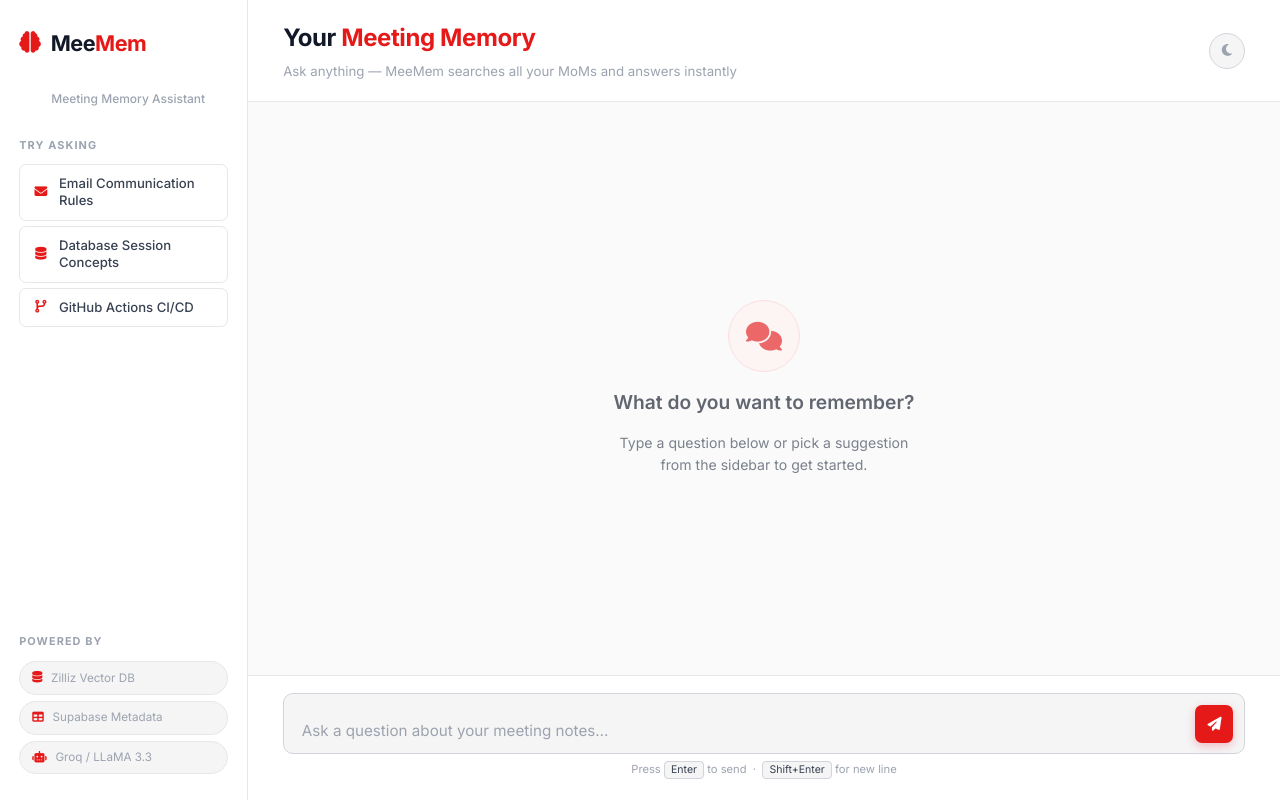
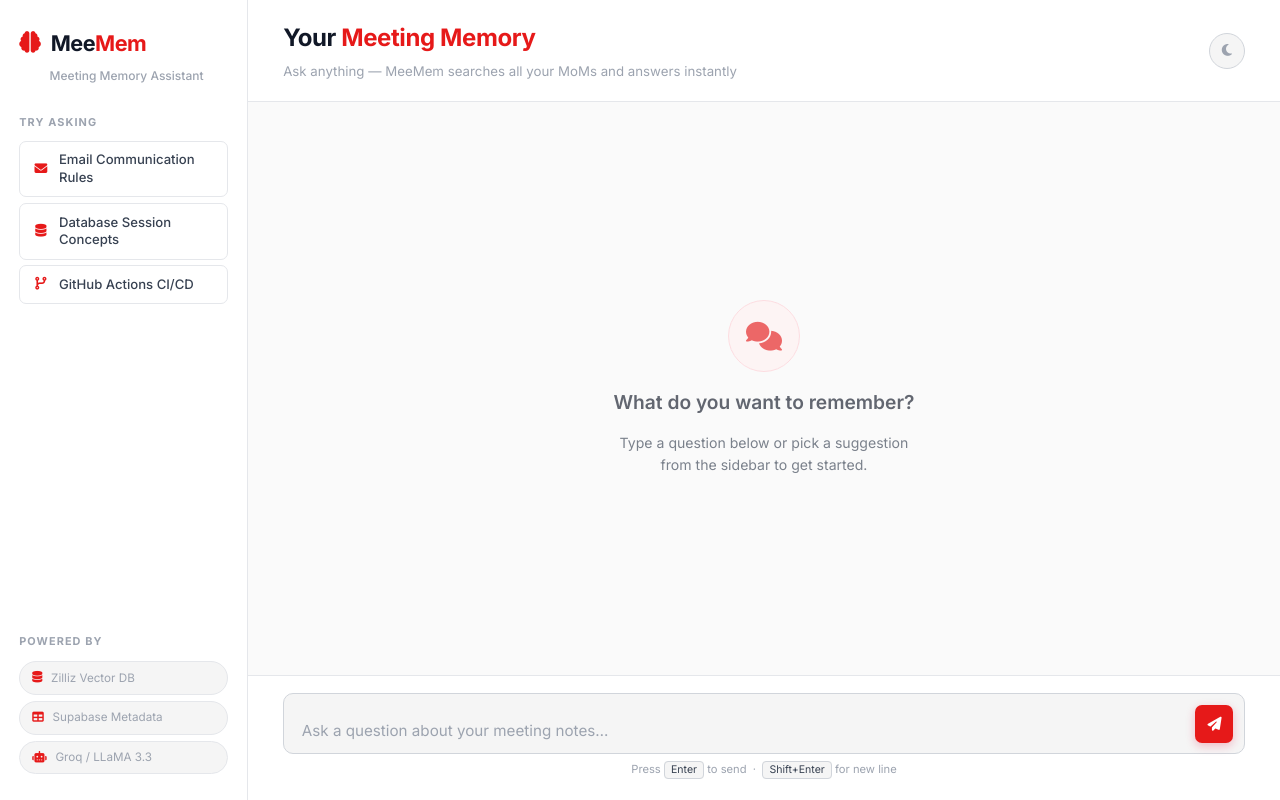
Before and after one commit to Sanjithr25/DBDemo, a website: page public/index.html in a window 1280 px wide. Drawn offline with Linux system fonts and the light colour scheme.

Commit message:
add alignment fix for safari mobile browser

```diff
--- a/public/index.html
+++ b/public/index.html
@@ -25,6 +25,7 @@
 
         <!-- Sidebar -->
         <aside class="sidebar" id="sidebar">
+            <div class="sidebar-brand">
                 <div class="sidebar-header">
                     <div class="logo">
                         <i class="fas fa-brain"></i>
@@ -35,6 +36,7 @@
                     </button>
                 </div>
                 <p class="sidebar-sub">Meeting Memory Assistant</p>
+            </div>
 
             <nav class="sidebar-nav">
                 <p class="nav-label">Try asking</p>
--- a/public/style.css
+++ b/public/style.css
@@ -157,6 +157,8 @@ body {
     z-index: 1;
     display: flex;
     height: 100vh;
+    height: 100dvh;
+    /* Modern Safari/Mobile fix */
     overflow: hidden;
 }
 
@@ -171,6 +173,13 @@ body {
     padding: 1.6rem 1.2rem;
     gap: 1.8rem;
     overflow-y: auto;
+}
+
+.sidebar-brand {
+    display: flex;
+    flex-direction: column;
+    gap: 0.35rem;
+    /* Small gap between logo and description */
 }
 
 .sidebar-header {
@@ -203,7 +212,7 @@ body {
     font-size: 0.75rem;
     color: var(--text-muted);
     font-weight: 500;
-    padding-left: 2rem;
+    padding-left: 1.9rem;
 }
 
 /* ─── Nav ──────────────────────────────────────────────────────────────────── */
@@ -1095,7 +1104,7 @@ body {
 
     /* Query footer */
     .query-footer {
-        padding: 0.75rem 1rem 0.9rem;
+        padding: 0.75rem 1rem calc(1.4rem + env(safe-area-inset-bottom));
     }
 
     .query-hint {
```
Lines whose indentation alone changed are shown as unchanged.
